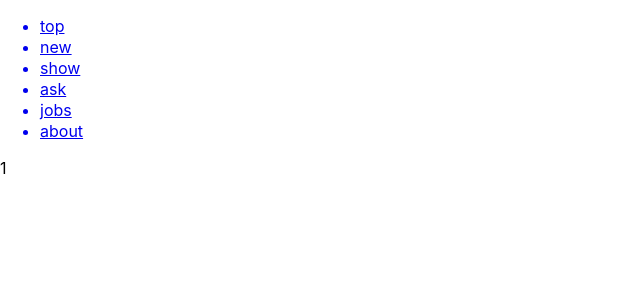
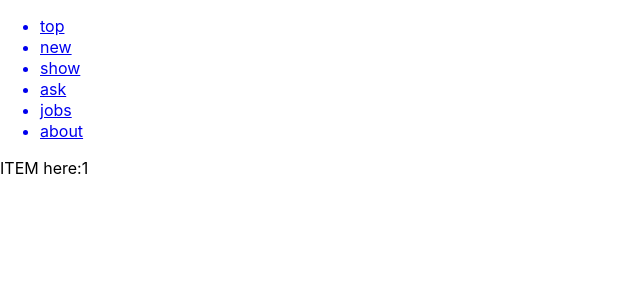
Before and after one commit to sangle7/pwa-hackernews-s, a React (Create React App) app: page /item/1 in a window 1280 px wide. Shown: the top 300 px of the page, without its empty margins (0-640 px from the left). Built offline with nearby package versions, Linux system fonts and the light colour scheme.

Commit message:
modify constructor

```diff
--- a/src/App.js
+++ b/src/App.js
@@ -1,7 +1,7 @@
 import React from 'react';
 import './App.css';
 import { BrowserRouter as Router, Route, Switch } from 'react-router-dom';
-import {Menubar,Container} from './components'
+import {Menubar,Container,Item} from './components'
 import config from './utils/config'
 const MenuProps = {
   menu:config.menu,
@@ -9,7 +9,6 @@ const MenuProps = {
 
 const About =(props) =>(<h1>ABOUT ME</h1>)
 const Error =(props) =>(<h1>SORRY 404</h1>)
-const Itempage =(props) =>(<h1>{props.match.params.itemid}</h1>)
 const Userpage =(props) =>(<h1>{props.match.params.username}</h1>)
 const App = () => (
   <Router>
@@ -17,7 +16,7 @@ const App = () => (
       <Menubar {...MenuProps}/>
       <Switch>
         <Route exact path="/about" component={About}></Route>
-        <Route path="/item/:itemid" component={Itempage}></Route>
+        <Route path="/item/:itemid" component={Item}></Route>
         <Route path="/user/:username" component={Userpage}></Route>
         <Route path="/:name/:page" component={Container}></Route>
         <Route component={Error}></Route>
--- a/src/components/Container.js
+++ b/src/components/Container.js
@@ -7,7 +7,7 @@ const ListItem = (props) => {
   return (
     <article className=".CZu">
       <a href={data.url}>{data.title}</a>
-      <span>{data.comments_count}
+      <span><Link to={`/item/${data.id}`}>{data.comments_count}</Link>
         comments</span>
       <span>{data.points}
         points</span>
--- /dev/null
+++ b/src/components/Item.js
@@ -0,0 +1,15 @@
+import React from 'react'
+import PropTypes from 'prop-types'
+const Item = (props) => {
+  const {match,commentList} = props
+  const CommentRecu = (list) => {
+
+  }
+  return (
+    <p>ITEM here:{match.params.itemid}</p>
+  )
+}
+Item.propTypes = {
+  menu: PropTypes.array
+}
+export default Item
--- a/src/components/index.js
+++ b/src/components/index.js
@@ -1,4 +1,5 @@
 import Container from './Container'
 import Menubar from './Menubar'
+import Item from './Item'
 
-export { Container, Menubar }
+export { Container, Menubar, Item }
```
